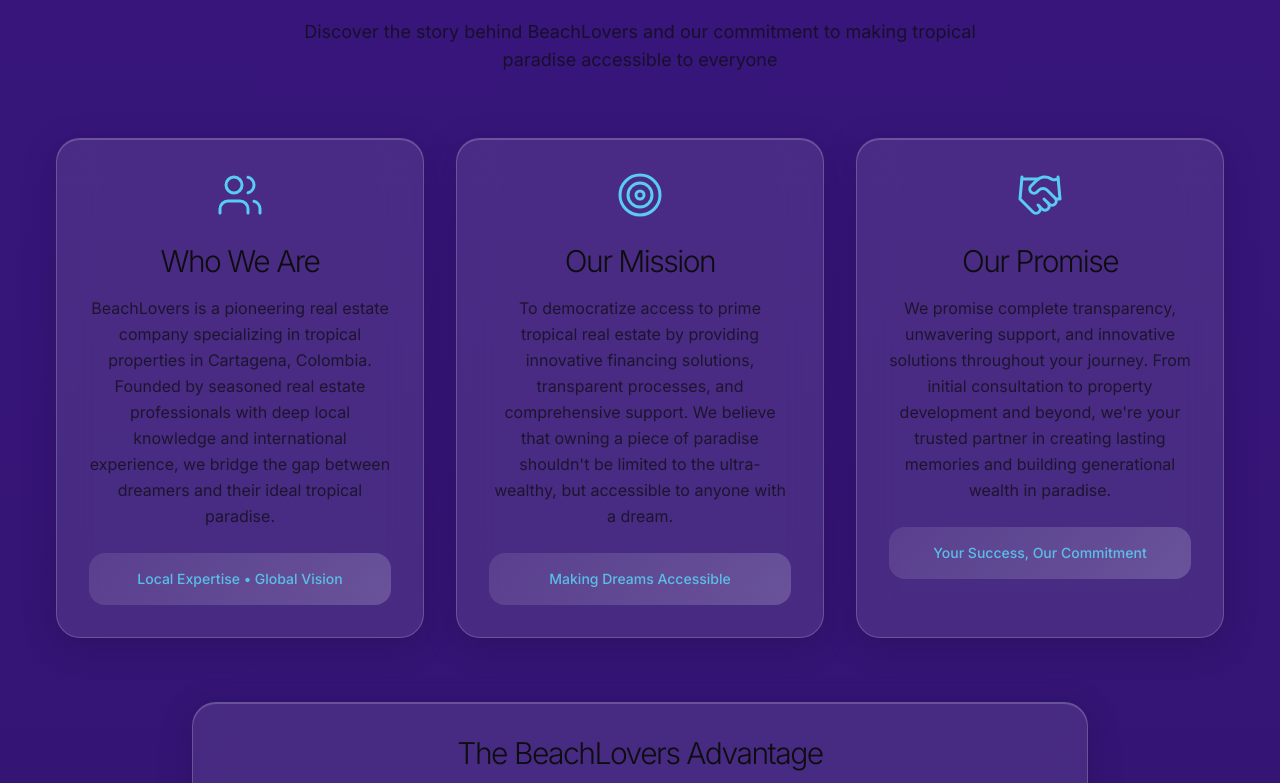
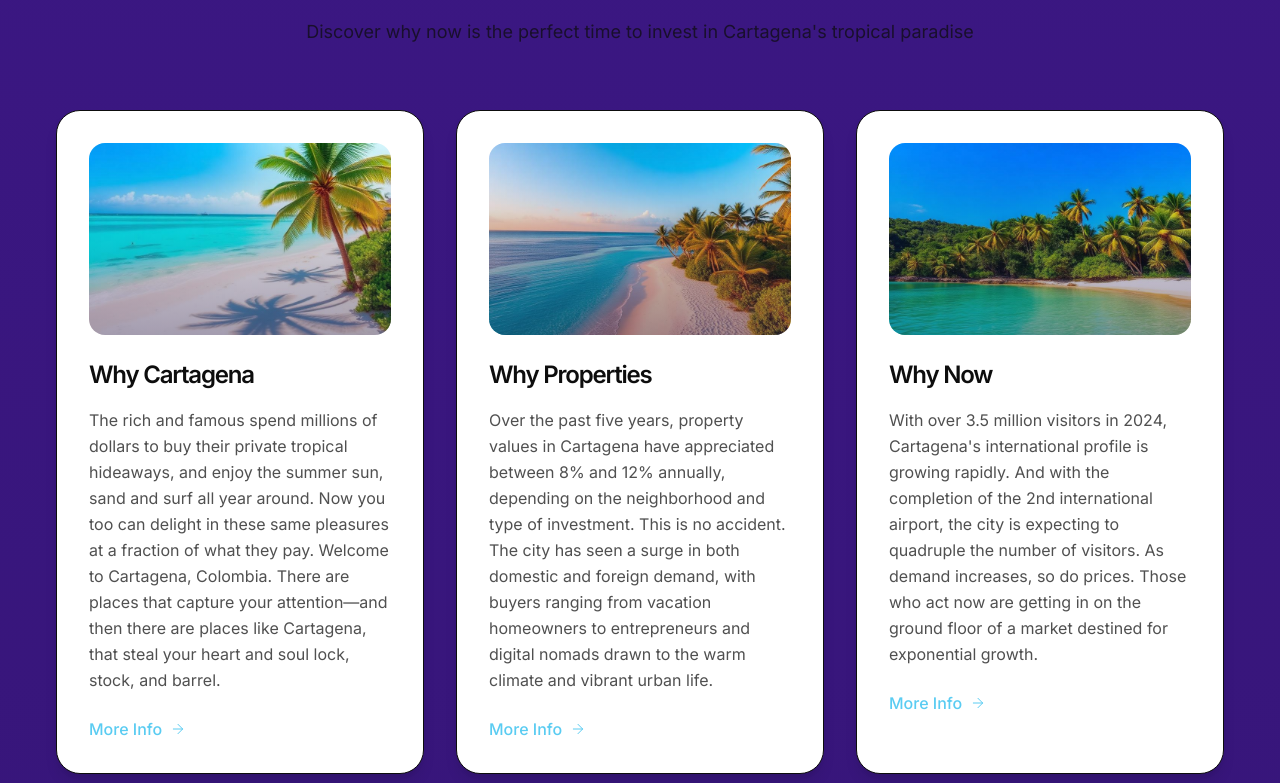
Before and after one commit to acuavista/722dream2, a React (Vite) app: page / in a window 1280 px wide. Shown: the part 8157-8940 px from the top of the page. Built offline with nearby package versions, Linux system fonts and the light colour scheme.

Commit message:
Add "Why Cartagena" section
Added a new section with cards before the contact card, including "Why Cartagena", "Why Properties", and "Why Now" content. Each card includes an image, title, description, and a "More Info" link.

```diff
--- /dev/null
+++ b/src/components/InsightsSection.tsx
@@ -0,0 +1,82 @@
+import { ArrowRight } from 'lucide-react';
+import tropicalBeach1 from '../assets/tropical-beach-1.jpg';
+import tropicalBeach2 from '../assets/tropical-beach-2.jpg';
+import tropicalBeach3 from '../assets/tropical-beach-3.jpg';
+
+const InsightsSection = () => {
+  const insights = [
+    {
+      title: "Why Cartagena",
+      description: "The rich and famous spend millions of dollars to buy their private tropical hideaways, and enjoy the summer sun, sand and surf all year around. Now you too can delight in these same pleasures at a fraction of what they pay. Welcome to Cartagena, Colombia. There are places that capture your attention—and then there are places like Cartagena, that steal your heart and soul lock, stock, and barrel.",
+      image: tropicalBeach1,
+      link: "/why-cartagena"
+    },
+    {
+      title: "Why Properties",
+      description: "Over the past five years, property values in Cartagena have appreciated between 8% and 12% annually, depending on the neighborhood and type of investment. This is no accident. The city has seen a surge in both domestic and foreign demand, with buyers ranging from vacation homeowners to entrepreneurs and digital nomads drawn to the warm climate and vibrant urban life.",
+      image: tropicalBeach2,
+      link: "/why-properties"
+    },
+    {
+      title: "Why Now",
+      description: "With over 3.5 million visitors in 2024, Cartagena's international profile is growing rapidly. And with the completion of the 2nd international airport, the city is expecting to quadruple the number of visitors. As demand increases, so do prices. Those who act now are getting in on the ground floor of a market destined for exponential growth.",
+      image: tropicalBeach3,
+      link: "/why-now"
+    }
+  ];
+
+  return (
+    <section className="py-20 px-6 fade-in-on-scroll">
+      <div className="container mx-auto max-w-7xl">
+        <div className="text-center mb-16">
+          <h2 className="text-foreground mb-6">Latest Insights</h2>
+          <p className="text-lg text-foreground/80 max-w-3xl mx-auto">
+            Discover why now is the perfect time to invest in Cartagena's tropical paradise
+          </p>
+        </div>
+
+        <div className="grid md:grid-cols-3 gap-8">
+          {insights.map((insight, index) => (
+            <div
+              key={index}
+              className="bg-white p-8 rounded-3xl group cursor-pointer fade-in-on-scroll shadow-lg border border-border/10"
+              style={{ animationDelay: `${index * 0.2}s` }}
+            >
+              {/* Image Link */}
+              <a href={insight.link} className="block">
+                <div className="relative overflow-hidden rounded-2xl mb-6 h-48">
+                  <img
+                    src={insight.image}
+                    alt={insight.title}
+                    className="w-full h-full object-cover transition-transform duration-700 group-hover:scale-110"
+                  />
+                  <div className="absolute inset-0 bg-gradient-to-t from-deep-ocean/40 to-transparent" />
+                </div>
+              </a>
+
+              {/* Content */}
+              <h3 className="text-foreground mb-4 group-hover:text-primary transition-colors duration-300 text-2xl font-semibold">
+                {insight.title}
+              </h3>
+
+              <p className="text-foreground/80 mb-6 leading-relaxed">
+                {insight.description}
+              </p>
+
+              {/* More Info Link */}
+              <a
+                href={insight.link}
+                className="flex items-center text-primary group-hover:text-warm-gold transition-colors duration-300"
+              >
+                <span className="font-medium mr-2">More Info</span>
+                <ArrowRight size={16} strokeWidth={1.5} className="transition-transform duration-300 group-hover:translate-x-1" />
+              </a>
+            </div>
+          ))}
+        </div>
+      </div>
+    </section>
+  );
+};
+
+export default InsightsSection;
--- a/src/pages/Index.tsx
+++ b/src/pages/Index.tsx
@@ -9,6 +9,7 @@ import LatestInsights from '../components/LatestInsights';
 import Gallery from '../components/Gallery';
 import Testimonials from '../components/Testimonials';
 import AboutUs from '../components/AboutUs';
+import InsightsSection from '../components/InsightsSection';
 import Footer from '../components/Footer';
 
 const Index = () => {
@@ -52,6 +53,7 @@ const Index = () => {
         <LatestInsights />
         <Gallery />
         <Testimonials />
+        <InsightsSection />
         <AboutUs />
       </main>
 
```
